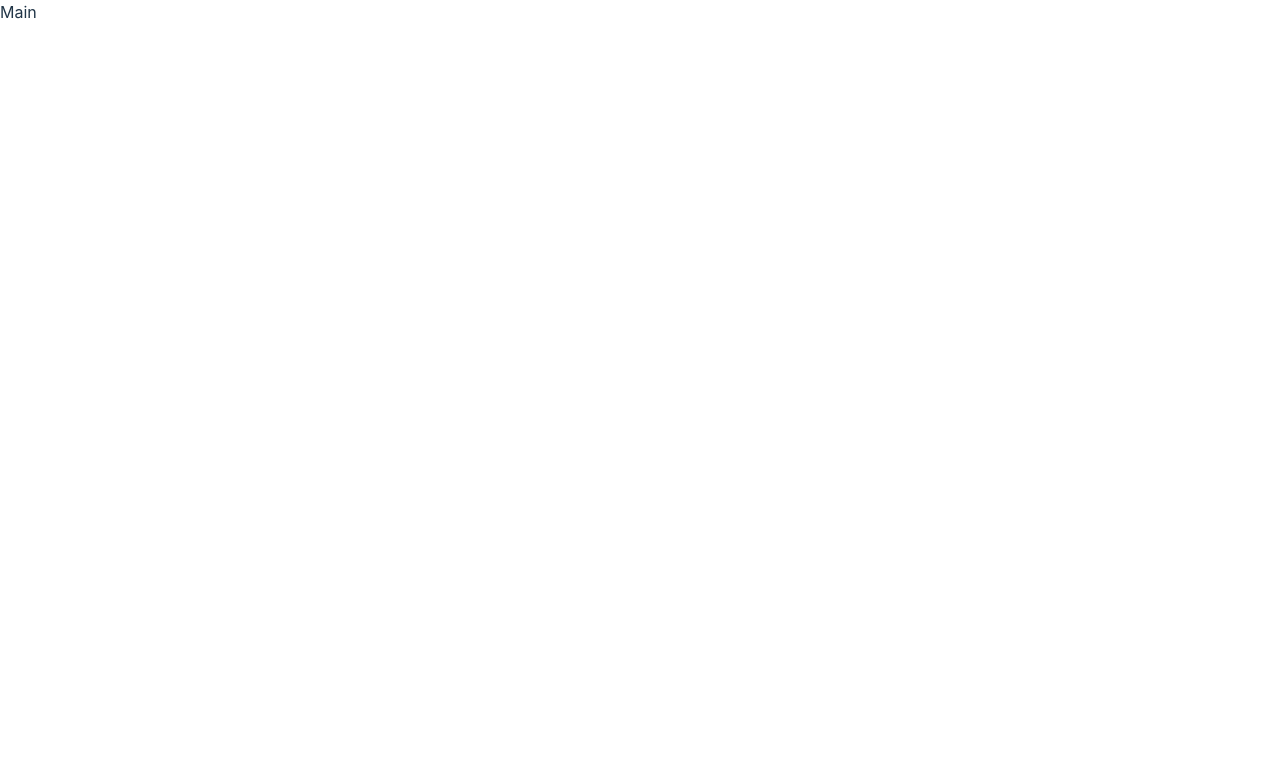
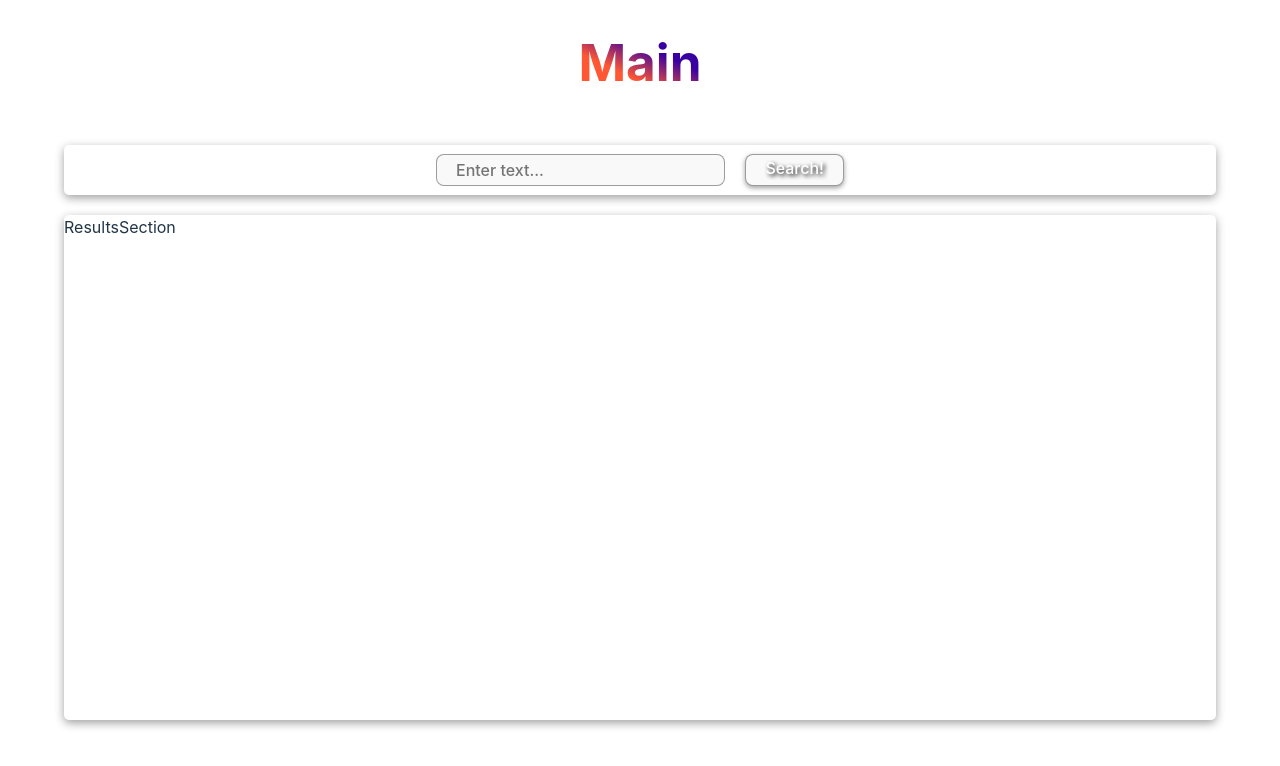
Before and after one commit to Nelany/React, a React (Vite) app in the folder class-components/: page / in a window 1280 px wide. Shown: the top 766 px of the page. Built offline with nearby package versions, Linux system fonts and the light colour scheme.

Commit message:
feat: add search html

```diff
--- a/class-components/src/common/pages/Main.tsx
+++ /dev/null
@@ -1,9 +0,0 @@
-import { Component } from 'react';
-
-export default class Main extends Component {
-  state = {};
-
-  render() {
-    return <div>Main</div>;
-  }
-}
--- /dev/null
+++ b/class-components/src/components/ResultsSection.tsx
@@ -0,0 +1,11 @@
+import { Component } from 'react'
+
+export default class ResultsSection extends Component {
+  state = {}
+
+  render() {
+    return (
+      <div className='section results-section'>ResultsSection</div>
+    )
+  }
+}
--- /dev/null
+++ b/class-components/src/components/SearchSection.tsx
@@ -0,0 +1,38 @@
+import { ChangeEvent, Component } from 'react'
+
+interface SearchSectionState {
+  query: string;
+}
+
+export default class SearchSection extends Component<object, SearchSectionState> {
+  constructor(props: object) {
+    super(props);
+    this.state = {
+      query: ''
+    };
+  }
+
+  handleInputChange = (event: ChangeEvent<HTMLInputElement>) => {
+    this.setState({ query: event.target.value });
+  }
+
+  handleSearch = () => {
+    const { query } = this.state;
+    console.log('Searching for:', query);
+  }
+
+  render() {
+    return (
+      <div className='section search-section'>
+        <input
+        className='search-input'
+          type='text'
+          value={this.state.query}
+          onChange={this.handleInputChange}
+          placeholder='Enter text...'
+        />
+        <button onClick={this.handleSearch}>Search!</button>
+      </div>
+    );
+  }
+}
--- a/class-components/src/index.scss
+++ b/class-components/src/index.scss
@@ -1,4 +1,4 @@
-@import '/src/common/utils/variables.scss';
+@import '/src/utils/variables.scss';
 
 :root {
   font-family: Inter, system-ui, Avenir, Helvetica, Arial, sans-serif;
@@ -26,14 +26,13 @@ a:hover {
 body {
   margin: 0;
   display: flex;
+  justify-content: center;
   min-width: 320px;
   min-height: 100vh;
-
-
 }
 
 h1 {
-  background-image: linear-gradient(25deg, $orange, $orange, $blue, $blue);
+  background-image: linear-gradient(25deg, $orange, $orange, $violet, $violet);
   -webkit-background-clip: text;
   background-clip: text;
   color: transparent;
@@ -43,12 +42,15 @@ h1 {
 
 button {
   border-radius: 8px;
-  border: 1px solid transparent;
-  padding: 0.6em 1.2em;
+  border: 1px solid $shadow;
+  padding: 0.2em 1.2em 0.4em 1.2em;
   font-size: 1em;
   font-weight: 500;
   font-family: inherit;
-  background-color: #f9f9f9;
+  background-color: #3800a1c8;
+  color: #ffffff;
+  text-shadow: 2px 2px 4px rgb(0, 0, 0);
+  box-shadow: 0px 2px 5px $shadow;
   cursor: pointer;
   outline: none;
 }
@@ -69,3 +71,43 @@ button {
     background-color: #f9f9f9;
   }
 }
+
+.main{
+  width: 90vw;
+  min-height: 90vh;
+  display: flex;
+  flex-direction: column;
+  align-items: center;
+  gap: 20px;
+}
+
+.section{
+  width: 100%;
+  border-radius: 5px;
+  box-shadow: 0px 3px 10px $shadow;
+}
+
+.search-section{
+  min-height: 50px;
+  display: flex;
+  justify-content: center;
+  align-items: center;
+  flex-wrap: wrap;
+  gap: 20px;
+
+  .search-input{
+    border-radius: 8px;
+  border: 1px solid $shadow;
+  padding: 0.3em 1.2em;
+  font-size: 1em;
+  font-weight: 500;
+  font-family: inherit;
+  background-color: #f9f9f9;
+  cursor: pointer;
+  outline: none;
+  }
+}
+
+.results-section{
+  flex-grow: 1;
+}
--- a/class-components/src/index.tsx
+++ b/class-components/src/index.tsx
@@ -1,7 +1,7 @@
 import React from 'react';
 import ReactDOM from 'react-dom/client';
 import './index.scss';
-import Main from './common/pages/Main';
+import Main from './pages/Main';
 
 const rootElement = document.createElement('div');
 rootElement.id = 'root';
--- /dev/null
+++ b/class-components/src/pages/Main.tsx
@@ -0,0 +1,15 @@
+import { Component } from 'react';
+import SearchSection from '../components/SearchSection';
+import ResultsSection from '../components/ResultsSection';
+
+export default class Main extends Component {
+  state = {};
+
+  render() {
+    return <div className='main'>
+      <h1>Main</h1>
+      <SearchSection/>
+      <ResultsSection/>
+    </div>;
+  }
+}
--- a/class-components/src/common/utils/variables.scss
+++ b/class-components/src/utils/variables.scss
@@ -1,5 +1,9 @@
 $blue: #091D9E;
+$violet: #3800a1;
 $orange: #FF5733;
+$purple: #59006F;
+$black: #000000;
+$shadow: #00000060;
 
 $gradient: linear-gradient( 50deg, #260DC1, #59006F);
 
```
Also changed, not shown: 1 other file (tests, documents, lock files or other folders).
